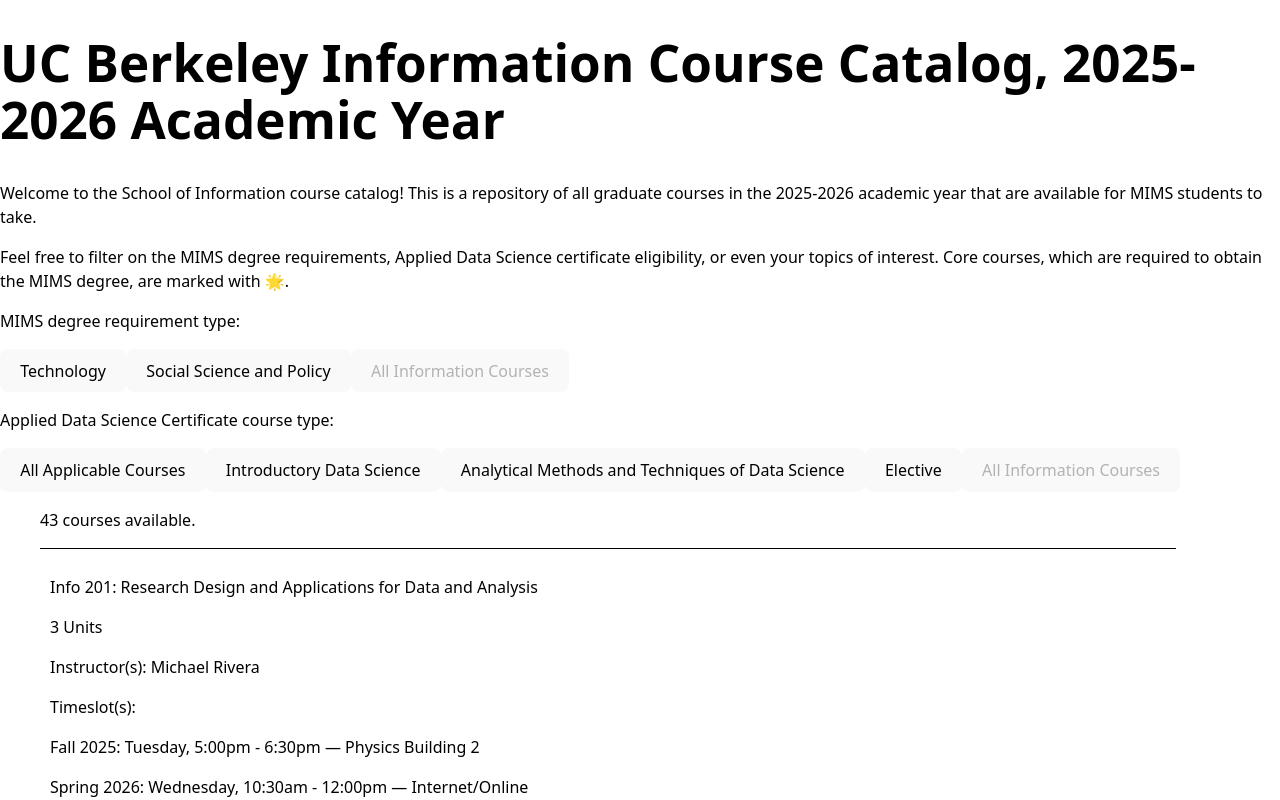
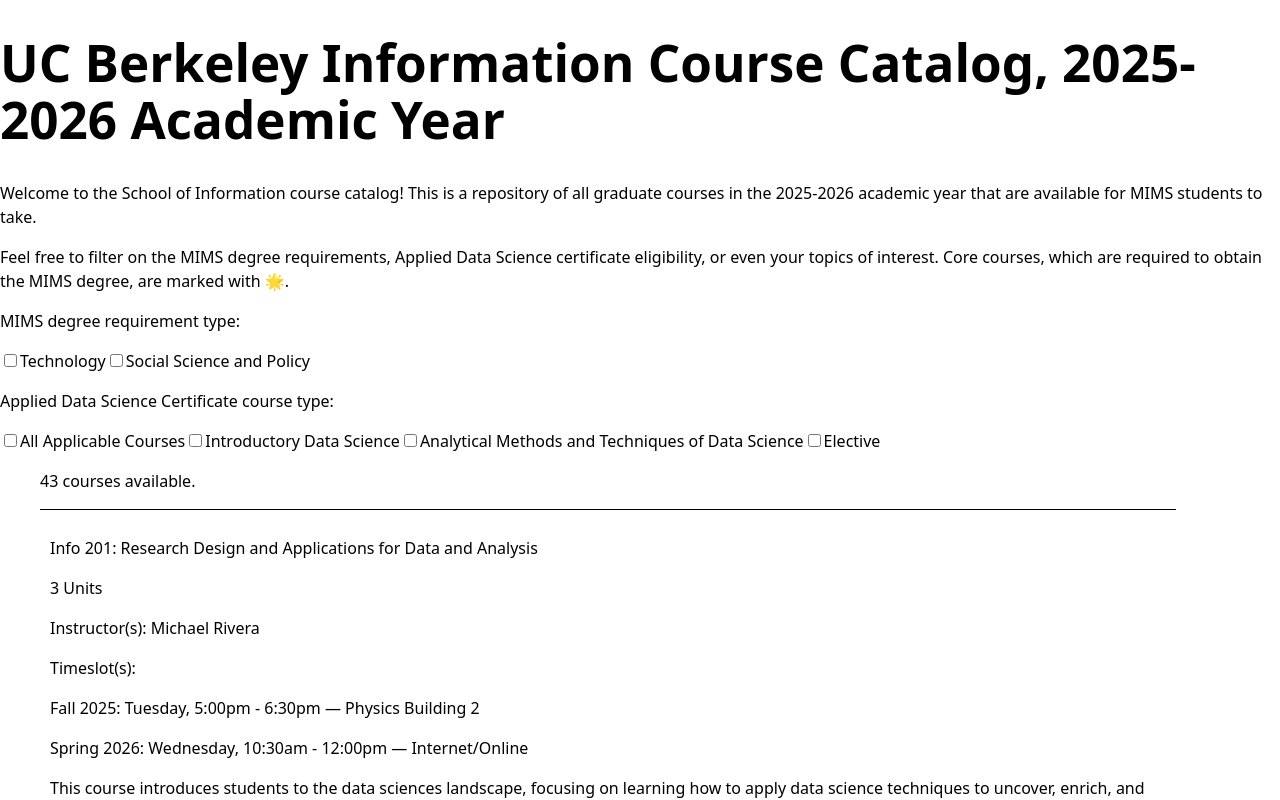
Before and after one commit to ltang16/info-catalog, a React (Vite) app: page / in a window 1280 px wide. Shown: the top 800 px of the page. Built offline with nearby package versions, Linux system fonts and the light colour scheme.

Commit message:
switch degree requirement and DS certificate filter buttons to checkbox/radio button hybrid

```diff
--- a/src/App.jsx
+++ b/src/App.jsx
@@ -15,19 +15,27 @@
 
   // State data for currently-active MIMS degree requirement filter -- 'all Info courses' by default
   const [degReq, setDegReq] = useState('all')
-  // Function to change active degree requirement filter according to which filter button is clicked
+  // Function to toggle active degree requirement filter according to which filter button is clicked
   const handleReqFilter = (category) => {
-    setDegReq(category)
+    if (degReq !== category) {
+      setDegReq(category);
+    } else {
+      setDegReq('all');
+    }
   }
 
   // State data for currently-active DS certificate course filter -- 'all Info courses' by default
   const [DScert, setDSCert] = useState('all')
-  // Function to change active DS certificate course type according to which button is clicked
+  // Function to toggle active DS certificate course type according to which button is clicked
   const handleDSCertFilter = (category) => {
-    setDSCert(category)
+    if (DScert !== category) {
+      setDSCert(category);
+    } else {
+      setDSCert('all');
+    }
   }
 
-  // Filter course catalog based on active degree requirement filter (derived state)
+  // Derived state for filtered catalog, based on degree requirement, DS certificate, and topics filters
   const filteredCatalog = catalog.filter((course) => {
     if (degReq === 'tech') return (course.requirements === "Technology");
     if (degReq === 'ssp') return (course.requirements === "Social Science and Policy");
--- a/src/components/DSCertificateFilters.jsx
+++ b/src/components/DSCertificateFilters.jsx
@@ -2,36 +2,44 @@
   return (
     <div className="certificate-filters">
         <p className="certificate-filters-text">Applied Data Science Certificate course type:</p>
-        <button
-            className={`certificate-filters-btn ${DScert === "DScert" ? 'active' : ''}`}
+        {/* Using hybrid of radio buttons and checkboxes -- I don't want to allow multiple selections but I
+            do want to allow no selections (all courses shown) */}
+        <label className="certificate-filters-btn-text">
+          <input
+            type="checkbox"
+            className={`certificate-filters-btn ${DScert === "DScert" ? 'active': ''}`}
             onClick={() => onClick('DScert')}
-            disabled={DScert === 'DScert'}>
-            All Applicable Courses
-        </button>
-        <button
-            className={`certificate-filters-btn ${DScert === "intro" ? 'active' : ''}`}
+            checked={DScert === 'DScert'}
+            />
+          All Applicable Courses
+        </label>
+        <label className="certificate-filters-btn-text">
+          <input
+            type="checkbox"
+            className={`certificate-filters-btn ${DScert === "intro" ? 'active': ''}`}
             onClick={() => onClick('intro')}
-            disabled={DScert === 'intro'}>
-            Introductory Data Science
-        </button>
-        <button
-            className={`certificate-filters-btn ${DScert === "amt" ? 'active' : ''}`}
+            checked={DScert === 'intro'}
+            />
+          Introductory Data Science
+        </label>
+        <label className="certificate-filters-btn-text">
+          <input
+            type="checkbox"
+            className={`certificate-filters-btn ${DScert === "amt" ? 'active': ''}`}
             onClick={() => onClick('amt')}
-            disabled={DScert === 'amt'}>
-            Analytical Methods and Techniques of Data Science
-        </button>
-        <button
-            className={`certificate-filters-btn ${DScert === "elective" ? 'active' : ''}`}
+            checked={DScert === 'amt'}
+            />
+          Analytical Methods and Techniques of Data Science
+        </label>
+        <label className="certificate-filters-btn-text">
+          <input
+            type="checkbox"
+            className={`certificate-filters-btn ${DScert === "elective" ? 'active': ''}`}
             onClick={() => onClick('elective')}
-            disabled={DScert === 'elective'}>
-            Elective
-        </button>
-        <button
-            className={`certificate-filters-btn ${DScert === "all" ? 'active' : ''}`}
-            onClick={() => onClick('all')}
-            disabled={DScert === 'all'}>
-            All Information Courses
-        </button>
+            checked={DScert === 'elective'}
+            />
+          Elective
+        </label>
     </div>
   )
 }
--- a/src/components/DegreeFilters.jsx
+++ b/src/components/DegreeFilters.jsx
@@ -2,24 +2,26 @@
   return (
     <div className="requirement-filters">
         <p className="requirement-filters-text">MIMS degree requirement type:</p>
-        <button
-            className={`requirement-filters-btn ${degReq === "tech" ? 'active' : ''}`}
+        {/* Using hybrid of radio buttons and checkboxes -- I don't want to allow multiple selections but I
+            do want to allow no selections (all courses shown) */}
+        <label className="requirement-filters-btn-text">
+          <input
+            type="checkbox"
+            className={`requirement-filters-btn ${degReq === "tech" ? 'active': ''}`}
             onClick={() => onClick('tech')}
-            disabled={degReq === 'tech'}>
-            Technology
-        </button>
-        <button
-            className={`requirement-filters-btn ${degReq === "ssp" ? 'active' : ''}`}
+            checked={degReq === 'tech'}
+            />
+          Technology
+        </label>
+        <label className="requirement-filters-btn-text">
+          <input
+            type="checkbox"
+            className={`requirement-filters-btn ${degReq === "ssp" ? 'active': ''}`}
             onClick={() => onClick('ssp')}
-            disabled={degReq === 'ssp'}>
-            Social Science and Policy
-        </button>
-        <button
-            className={`requirement-filters-btn ${degReq === "all" ? 'active' : ''}`}
-            onClick={() => onClick('all')}
-            disabled={degReq === 'all'}>
-            All Information Courses
-        </button>
+            checked={degReq === 'ssp'}
+            />
+          Social Science and Policy
+        </label>
     </div>
   )
 }
```
Also changed, not shown: 1 other file (tests, documents, lock files or other folders).
